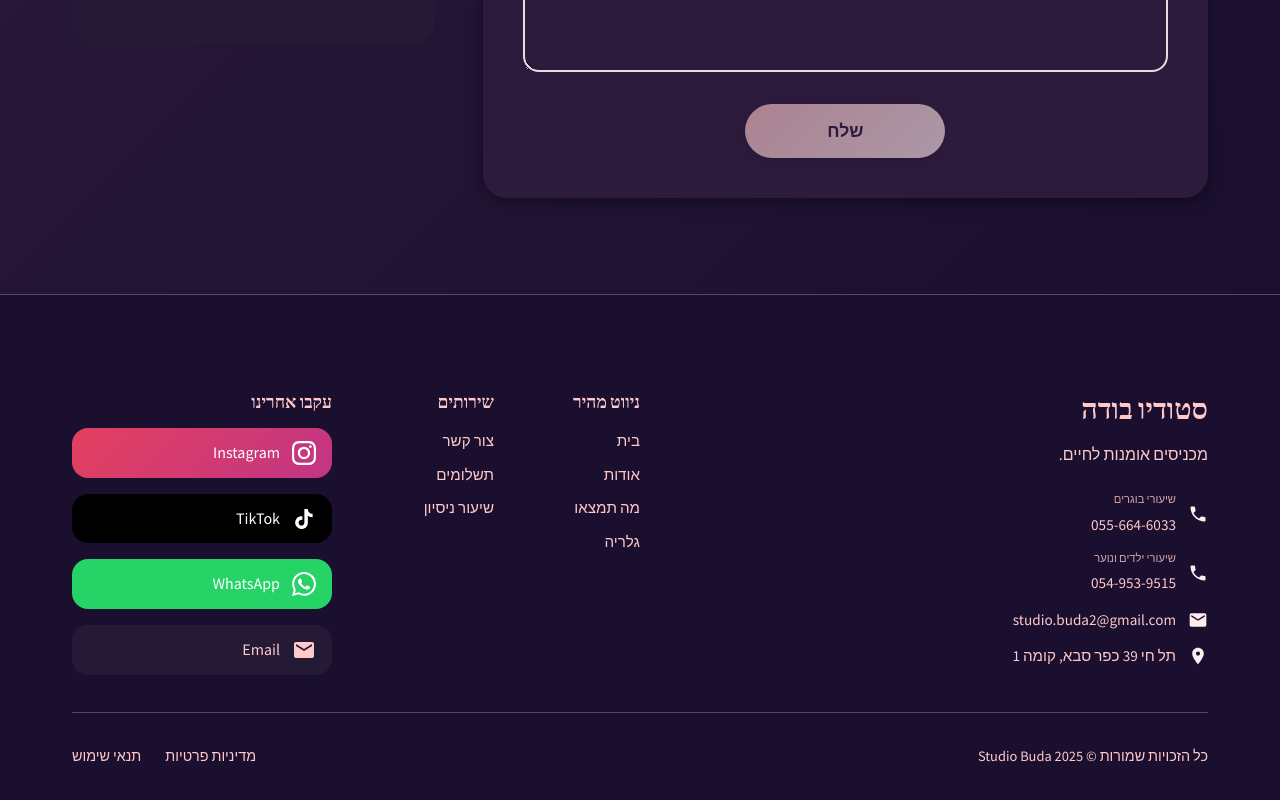
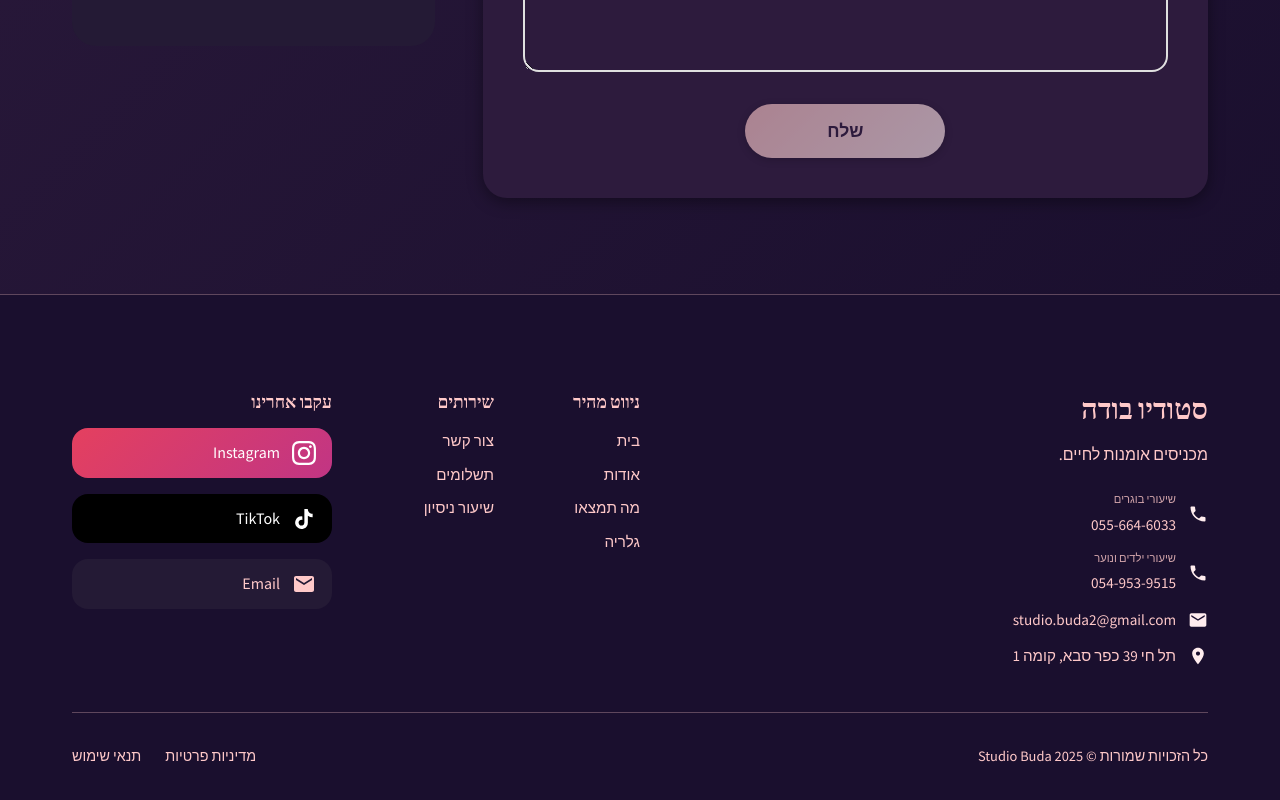
Before and after one commit to Maor-Ar/YaaraArtStudioClassesSite, an Angular app in the folder yaara-art-studio/: page / in a window 1280 px wide. Shown: the part 7928-8728 px from the top of the page. Built offline with nearby package versions, Linux system fonts and the light colour scheme.

Commit message:
Comment out WhatsApp button in footer component for future implementation, maintaining existing structure and styles.

```diff
--- a/yaara-art-studio/src/app/components/footer/footer.component.html
+++ b/yaara-art-studio/src/app/components/footer/footer.component.html
@@ -88,7 +88,8 @@
             <span>TikTok</span>
           </a>
 
-          <a href="https://wa.me/972556646033"
+          <!-- WhatsApp button commented out -->
+          <!-- <a href="https://wa.me/972556646033"
              target="_blank"
              rel="noopener noreferrer"
              class="social-link whatsapp"
@@ -97,7 +98,7 @@
               <path d="M17.472 14.382c-.297-.149-1.758-.867-2.03-.967-.273-.099-.471-.148-.67.15-.197.297-.767.966-.94 1.164-.173.199-.347.223-.644.075-.297-.15-1.255-.463-2.39-1.475-.883-.788-1.48-1.761-1.653-2.059-.173-.297-.018-.458.13-.606.134-.133.298-.347.446-.52.149-.174.198-.298.298-.497.099-.198.05-.371-.025-.52-.075-.149-.669-1.612-.916-2.207-.242-.579-.487-.5-.669-.51-.173-.008-.371-.01-.57-.01-.198 0-.52.074-.792.372-.272.297-1.04 1.016-1.04 2.479 0 1.462 1.065 2.875 1.213 3.074.149.198 2.096 3.2 5.077 4.487.709.306 1.262.489 1.694.625.712.227 1.36.195 1.871.118.571-.085 1.758-.719 2.006-1.413.248-.694.248-1.289.173-1.413-.074-.124-.272-.198-.57-.347m-5.421 7.403h-.004a9.87 9.87 0 01-5.031-1.378l-.361-.214-3.741.982.998-3.648-.235-.374a9.86 9.86 0 01-1.51-5.26c.001-5.45 4.436-9.884 9.888-9.884 2.64 0 5.122 1.03 6.988 2.898a9.825 9.825 0 012.893 6.994c-.003 5.45-4.437 9.884-9.885 9.884m8.413-18.297A11.815 11.815 0 0012.05 0C5.495 0 .16 5.335.157 11.892c0 2.096.547 4.142 1.588 5.945L.057 24l6.305-1.654a11.882 11.882 0 005.683 1.448h.005c6.554 0 11.89-5.335 11.893-11.893A11.821 11.821 0 0020.885 3.488"/>
             </svg>
             <span>WhatsApp</span>
-          </a>
+          </a> -->
 
           <a href="mailto:studio.buda2&#64;gmail.com"
              class="social-link email"
```
